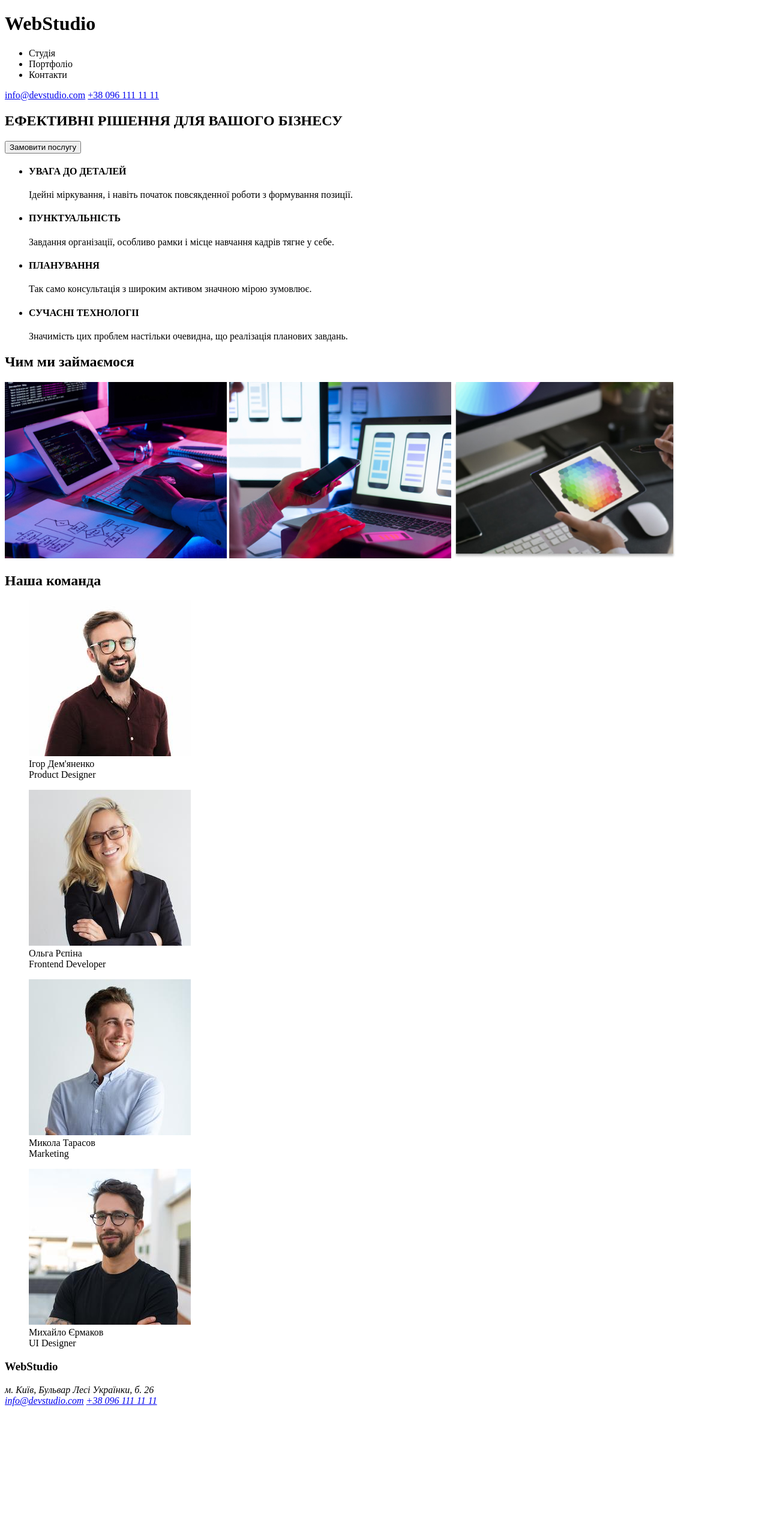
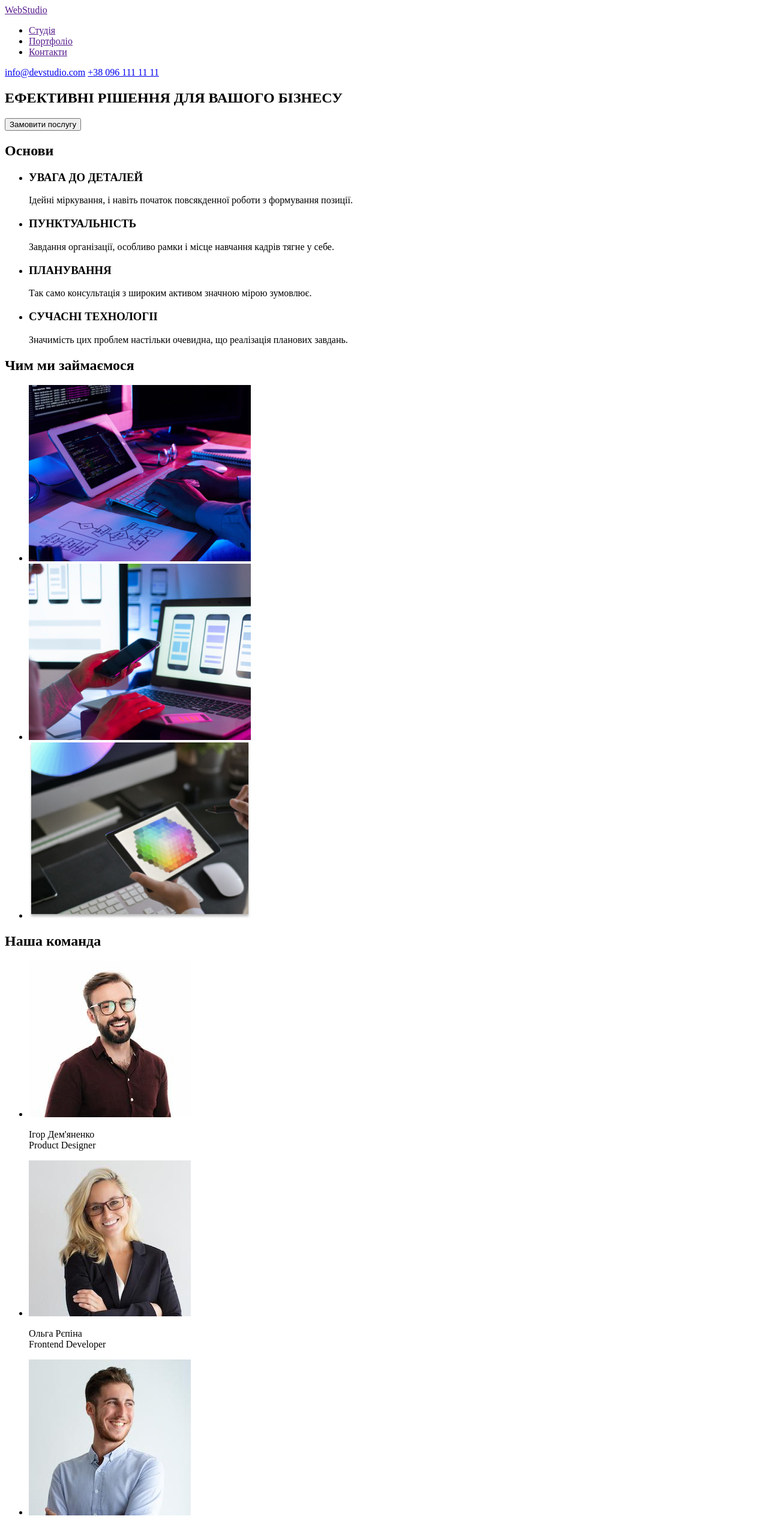
Before and after one commit to aniakucherenko/goit-markup-hw-01, a plain HTML site: page index.html in a window 1280 px wide. Shown: the top 2548 px of the page at 60% size. Before the commit the page ends 2353 px from the top, so only its background shows below. Drawn offline with Linux system fonts and the light colour scheme.

Commit message:
update index.html

```diff
--- a/index.html
+++ b/index.html
@@ -9,12 +9,12 @@
 <body>
     <header>
         <!--header-->
-        <h1>WebStudio</h1>
+        <a href="">WebStudio</a>
         <nav>
          <ul>
-            <li>Студія</li>
-            <li>Портфоліо</li>
-            <li>Контакти</li>
+            <li><a href="">Студія</a></li>
+            <li><a href="">Портфоліо</a></li>
+            <li><a href="">Контакти</a></li>
         </ul>
         </nav>
         <a href="mailto:info@devstudio.com">info@devstudio.com</a>
@@ -22,72 +22,68 @@
     </header>
     <main>
         <!--Main1-->
-        <div>
-            <h2>ЕФЕКТИВНІ РІШЕННЯ ДЛЯ ВАШОГО БІЗНЕСУ</h2>
+        <section>
+            <h1>ЕФЕКТИВНІ РІШЕННЯ ДЛЯ ВАШОГО БІЗНЕСУ</h1>
             <button type="button">Замовити послугу</button>
-        </div>
+            </section>
+
         <!--Main2-->
-        <div>
+
           <!--Part1-->
-          <div>
+          <section>
+            <h2>Основи</h2>
             <ul>
-                <li> <h4>УВАГА ДО ДЕТАЛЕЙ</h4>
+                <li><h3>УВАГА ДО ДЕТАЛЕЙ</h3>
                     <p>Ідейні міркування, і навіть початок повсякденної роботи з формування позиції.</p>
                 </li>
                 <li>
-                    <h4>ПУНКТУАЛЬНІСТЬ</h4>
+                    <h3>ПУНКТУАЛЬНІСТЬ</h3>
                     <p>Завдання організації, особливо рамки і місце навчання кадрів тягне у себе.</p>
                 </li>
-                <li><h4>ПЛАНУВАННЯ</h4>
+                <li><h3>ПЛАНУВАННЯ</h3>
                     <p>Так само консультація з широким активом значною мірою зумовлює.</p>
                 </li>
-                <li><h4>СУЧАСНІ ТЕХНОЛОГІІ</h4>
+                <li><h3>СУЧАСНІ ТЕХНОЛОГІІ</h3>
                     <p>Значимість цих проблем настільки очевидна, що реалізація планових завдань.</p>
                 </li>
             </ul>
-          </div>
+        </section>
         <!--Part2-->
-        <div>
-            <h2>Чим ми займаємося</h2>
-            <img src="images/code.jpg" alt="coding" width="370" height ="294">
-            <img src="images/test.jpg" alt="testing" width="370" height ="294">
-            <img src="images/design.jpg" alt="design" width="370" height ="294">
-        </div>
+        <section>
+           <h2>Чим ми займаємося</h2>
+           <ul>
+           <li><img src="images/code.jpg" alt="coding" width="370" height ="294"></li>
+           <li><img src="images/test.jpg" alt="testing" width="370" height ="294"></li>
+           <li><img src="images/design.jpg" alt="design" width="370" height ="294"></li>
+            </ul>
+       </section>
+        <!--Main3-team-->
+        <section>
+            <h2>Наша команда</h2>
+            <ul>
+             <li><img src="images/img1.jpg" alt="team-member1" width="270" height ="260"/></li>
+             <p>Ігор Дем'яненко<br>Product Designer</p>
 
-        </div>
-        <!--Main3-team-->
-        <div>
-            <h2>Наша команда</h2>
-            <figure>
-                <img src="images/img1.jpg" alt="team-member1" width="270" height ="260"/>
-                <figcaption>Ігор Дем'яненко<br>Product Designer</figcaption>
-            </figure>
-            <figure>
-                <img src="images/img2.jpg" alt="team-member2" width="270" height ="260"/>
-                <figcaption>Ольга Рєпіна<br>Frontend Developer</figcaption>
-            </figure>
-            <figure>
-                <img src="images/img3.jpg" alt="team-member3" width="270" height ="260"/>
-                <figcaption>Микола Тарасов<br>Marketing</figcaption>
-            </figure>
-            <figure>
-                <img src="images/img4.jpg" alt="team-member4" width="270" height ="260"/>
-                <figcaption>Михайло Єрмаков<br>UI Designer</figcaption>
-            </figure>
-        </div>
+             <li><img src="images/img2.jpg" alt="team-member2" width="270" height ="260"/>
+                <p>Ольга Рєпіна<br>Frontend Developer</p></li>
+
+             <li><img src="images/img3.jpg" alt="team-member3" width="270" height ="260"/>
+                <p>Микола Тарасов<br>Marketing</p></li>
+
+             <li><img src="images/img4.jpg" alt="team-member4" width="270" height ="260"/>
+                <p>Михайло Єрмаков<br>UI Designer</p></li>
+             </ul>
+        </section>
     </main>
-
     <!--footer-->
     <footer>
-<h3>WebStudio</h3>
-<address>
-    м. Київ, Бульвар Лесі Українки, б. 26
-  </address>
-
-  <address>
-    <a href="mailto:info@devstudio.com">info@devstudio.com</a>
-    <a href="tel:+380961111111">+38 096 111 11 11</a>
-  </address>
+<a href="">WebStudio</a>
+<address><ul>
+    <li><a href="https://www.google.com/maps/place/Lesi+Ukrainky+Blvd,+26,+Kyiv,+02000/@50.4265841,30.5361918,17z/data=!3m1!4b1!4m5!3m4!1s0x40d4cf0e033ecbe9:0x57a4dffefec77da0!8m2!3d50.4265807!4d30.5383858" target="_blank" rel="noopener noreferrer">м. Київ, пр-т Лесі Українки, 26</a>
+</li>
+    <li><a href="mailto:info@devstudio.com">info@devstudio.com</a></li>
+    <li><a href="tel:+380961111111">+38 096 111 11 11</a></li>
+  </ul></address>
     </footer>
 
 </body>
```
